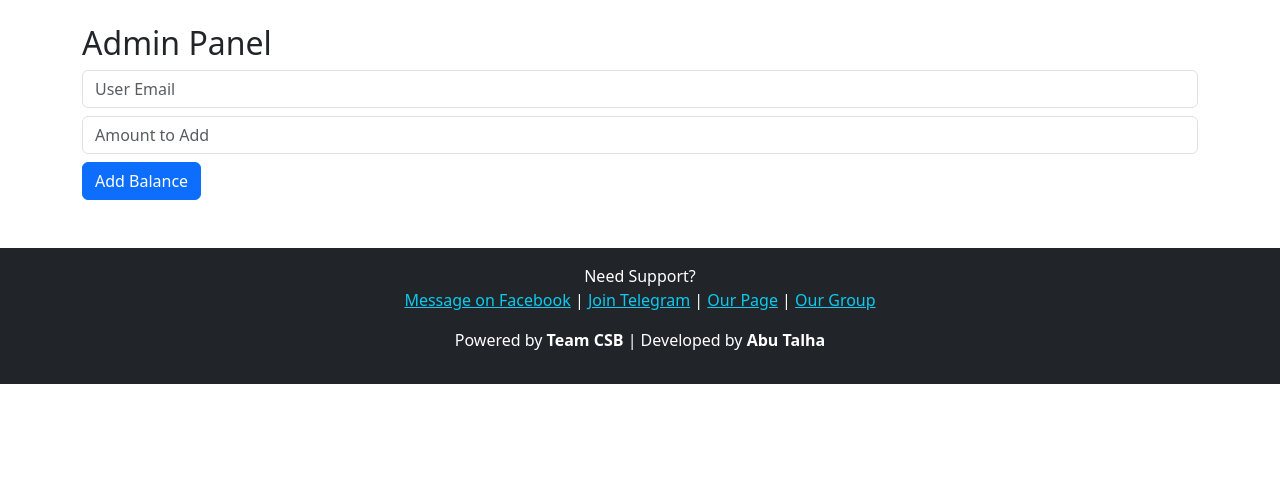
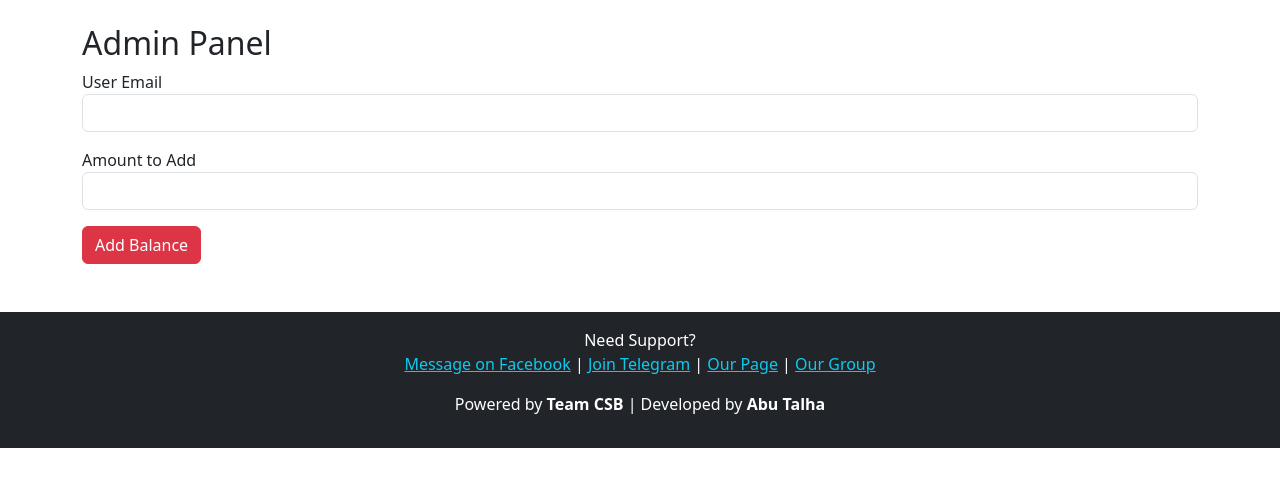
Before and after one commit to talha441/WalletoHub, a Flask app: template templates/admin.html in a window 1280 px wide. Shown: the part 56-543 px from the top of the page. Run offline with Flask 2, Linux system fonts and the light colour scheme; the template is opened without the code that fills it, so the values that code supplies are empty.

Commit message:
Update admin.html

```diff
--- a/templates/admin.html
+++ b/templates/admin.html
@@ -1,13 +1,18 @@
-{% extends 'base.html' %}
-{% block title %}Admin Panel{% endblock %}
+{% extends "base.html" %}
 {% block content %}
 <h2>Admin Panel</h2>
+{% if message %}
+    <div class="alert alert-success">{{ message }}</div>
+{% endif %}
 <form method="POST">
-    <input class="form-control mb-2" name="email" placeholder="User Email" required>
-    <input class="form-control mb-2" name="amount" placeholder="Amount to Add" type="number" step="0.01" required>
-    <button class="btn btn-primary">Add Balance</button>
+    <div class="mb-3">
+        <label>User Email</label>
+        <input type="email" name="email" required class="form-control">
+    </div>
+    <div class="mb-3">
+        <label>Amount to Add</label>
+        <input type="number" step="0.01" name="amount" required class="form-control">
+    </div>
+    <button type="submit" class="btn btn-danger">Add Balance</button>
 </form>
-{% if message %}
-    <div class="alert alert-info mt-3">{{ message }}</div>
-{% endif %}
 {% endblock %}
```
